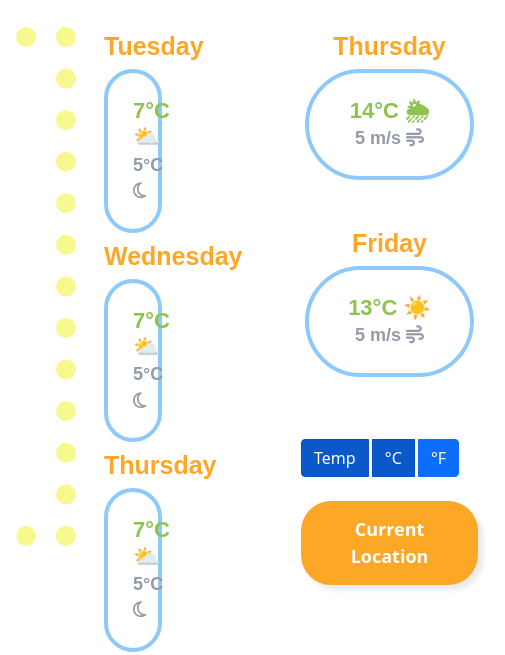
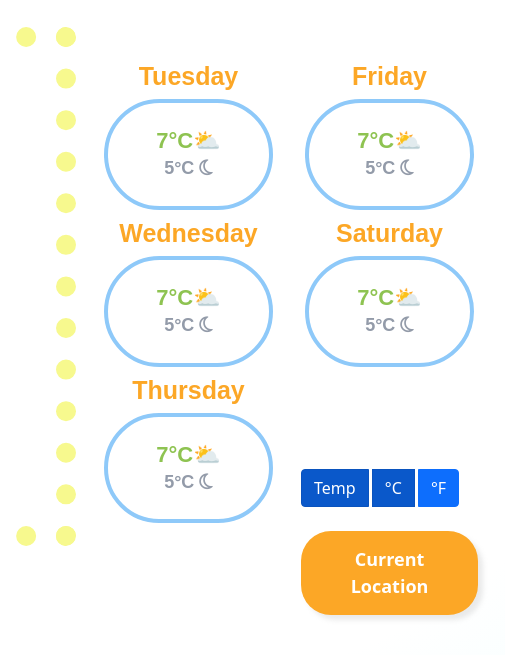
Before and after one commit to hhede/weather-app, a plain HTML site: page index.html in a window 1280 px wide. Shown: the part 351-1006 px from the top of the page, 552-1057 px from the left. Drawn offline with nearby package versions, Linux system fonts and the light colour scheme; no server answers.

Commit message:
Added the forecast from html to js and added some forecast design on css

```diff
--- a/index.html
+++ b/index.html
@@ -104,42 +104,12 @@ Feels like:
 </div>
 </div>
 
-                <div class="col-3">
-                    <div class="prognosis" id="forecast">
-
-
-                    </div>
-                </div>
-
-
     <div class="col-3">
-        <div class="prognosis">
-            <span class="fourth">
-                <h4>
-                    Thursday
-                </h4>
-                <h5 class="rounded-pill">
-
-                    14°C 🌦
-                    <br />
-                    <span class="weather-forecast-wind">
-                        5 m/s <i class="fas fa-wind"></i>
-                    </span>
-                </h5>
-            </span>
-            <span class="fifth">
-                <h4>
-                    Friday
-                </h4>
-                <h5 class="rounded-pill">
-                    13°C ☀️
-                    <br />
-                    <span class="weather-forecast-wind">
-                        5 m/s <i class="fas fa-wind"></i>
-                    </span>
-                </h5>
-            </span>
+        <div class="prognosis" id="forecast">
         </div>
+    </div>
+    <div class="col-3">
+        <div class="prognosis" id="forecast2"></div>
         <div class="btn-group">
             <a href="#" class="btn btn-primary active" aria-current="page">Temp</a>
             <a href="#" class="btn btn-primary active" id="celsius-link">°C</a>
@@ -152,8 +122,6 @@ Feels like:
 </button>
         </div>
     </div>
-
-    </div>
     </div>
     </div>
     <footer>
--- a/src/script.js
+++ b/src/script.js
@@ -260,17 +260,15 @@ tokyoLink.addEventListener("click", showTokyoWeather)
 // weather forecast for the 5 next days
 
 function showForecast() {
+  let days = ["Tuesday", "Wednesday", "Thursday", "Friday", "Saturday"];
   let forecastElement = document.querySelector("#forecast");
-
-let = forecastHTML = `
-<div class="col-3"
-<div class="row">
-`;
-let days = ["Tuesday", "Wednesday", "Thursday", "Friday", "Saturday"]
-days.forEach(function(day){
-forecastHTML = forecastHTML + `
-<div class="col-3">
-<span class="forecast-date" id="forecast">
+  let forecastHTML = `<div class="row">`;
+  days.forEach(function (day, index) {
+    if (index < 3) {
+      forecastHTML =
+        forecastHTML +
+        `<div class="col">
+          <span class="forecast-date">
           <h4>
             ${day}
           </4>
@@ -283,17 +281,35 @@ ${day}
           </h5>
           </span>
         </div>
-`
-
-})
-
-forecastHTML =
-forecastHTML + `
-</div>
-</div>
-`
-
-forecastElement.innerHTML = forecastHTML
+`;
+    }
+  });
+  forecastHTML = forecastHTML + `</div>`;
+  forecastElement.innerHTML = forecastHTML;
+  let forecastElement2 = document.querySelector("#forecast2");
+  let forecastHTML2 = `<div class="row">`;
+  days.forEach(function (day, index) {
+    if (index > 2) {
+      forecastHTML2 =
+        forecastHTML2 +
+        `<div class="col">
+          <span class="forecast-date">
+          <h4>
+            ${day}
+          </4>
+          <h5 class="rounded-pill">
+            7°C⛅️
+            <br />
+            <span class="weather-forecast-wind">
+              5°C <i class="far fa-moon"></i>
+            </span>
+          </h5>
+          </span>
+`;
+    }
+  });
+  forecastHTML2 = forecastHTML2 + `</div>`;
+  forecastElement2.innerHTML = forecastHTML2;
 }
 
 
--- a/src/styles.css
+++ b/src/styles.css
@@ -143,7 +143,6 @@ footer {
 .row {
   padding-top: 30px;
 }
-
 .search {
   color: #fc9804;
   font-size: 20px;
@@ -179,7 +178,8 @@ footer {
 .weather-description {
   text-transform: capitalize;
 }
-.weather-forecast-wind {
+.weather-forecast-wind,
+.weather-forecast-night-temp {
   text-align: center;
   font-family: Arial, Helvetica, sans-serif;
   color: #939ba9;
```
Lines whose indentation alone changed are shown as unchanged.
